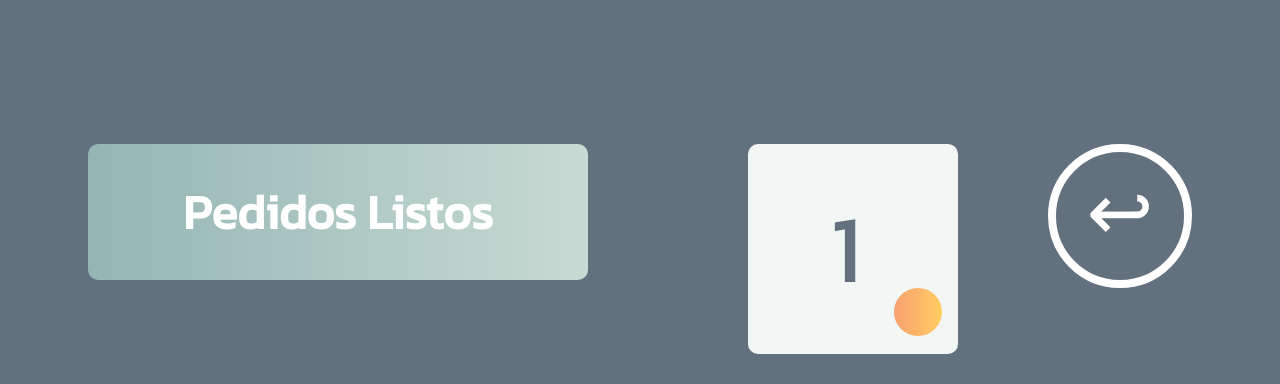
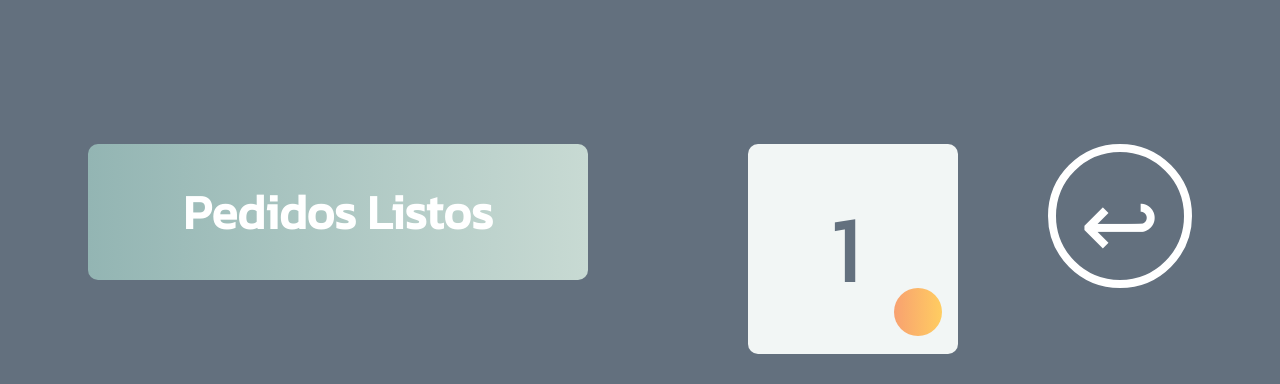
Before and after one commit to hregbaoui2019crn/AGS2, a PHP site: page /html/pedidoslistos.html in a window 1280 px wide. Shown: the top 384 px of the page. Run offline with PHP 8.4, Linux system fonts and the light colour scheme.

Commit message:
Update pedidoslistos.css

```diff
--- a/s2m8uf108_regbaoui/css/pedidoslistos.css
+++ b/s2m8uf108_regbaoui/css/pedidoslistos.css
@@ -13,7 +13,7 @@ width: 500px;
 border-radius: 0.625rem;
 background-image: linear-gradient(to right, #93B5B3, #C8DAD3);
 margin: 5rem;
-margin-bottom: 8rem;
+margin-bottom: 7rem;
 margin-top: 0;
 font-size: 1.5rem;
 color:  white;
@@ -26,7 +26,7 @@ width: 8rem;
 height: 8rem;
 top: 97px;
 float: right;
-margin-bottom: 7.519rem;
+margin-bottom: 6.52remrem;
 margin-right: 5rem;
 border-radius: 50%;
 border: solid 0.5rem white;
@@ -40,7 +40,6 @@ text-decoration:none;
 .atras p{
 color: white;
 font-family: 'Kanit', sans-serif;
-font-size: 5rem;
 margin: auto;
 }
 
```
